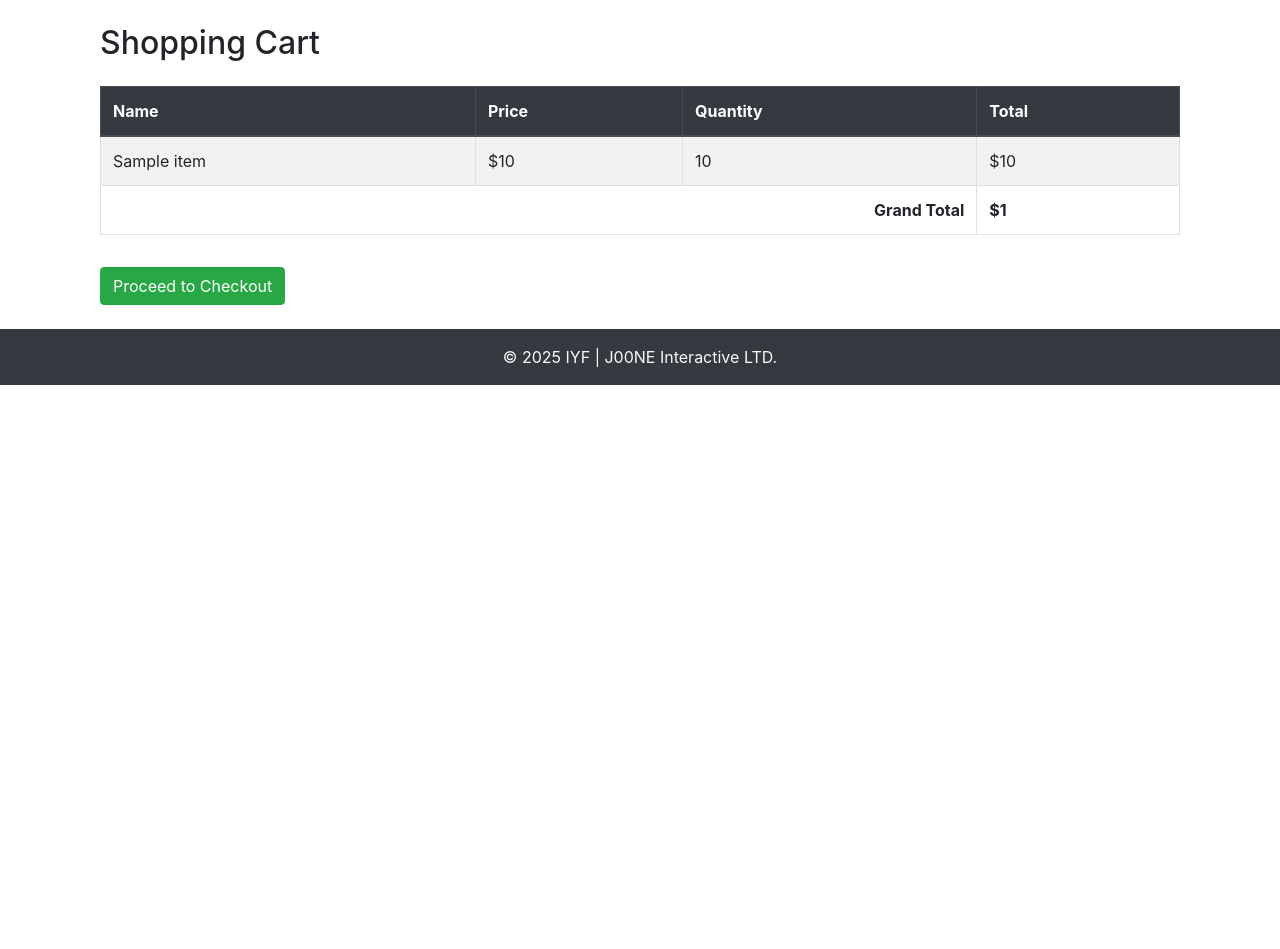
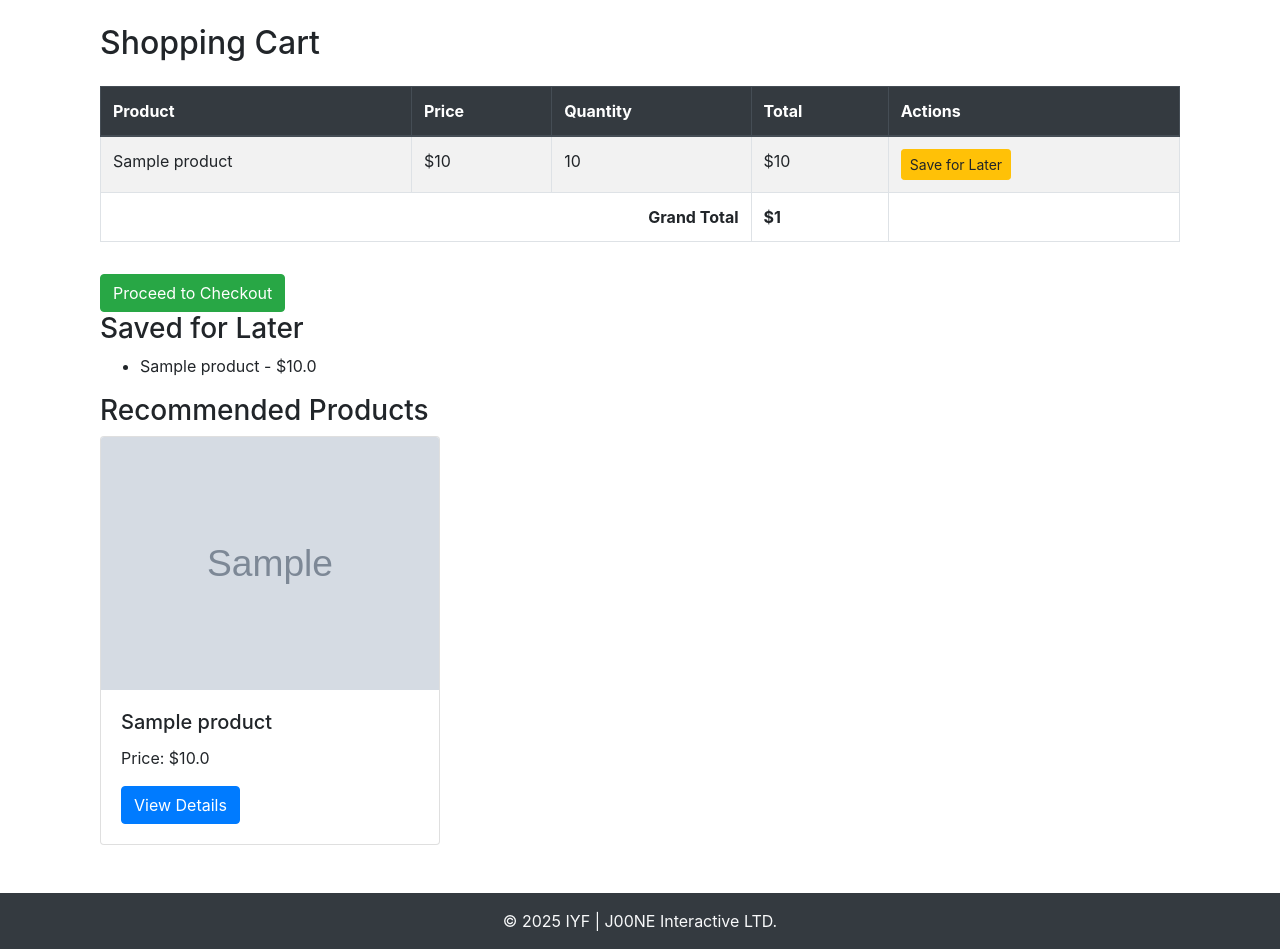
Before and after one commit to everjaydead/estore, a Flask app: template templates/cart.html in a window 1280 px wide. Shown: the part 56-1005 px from the top of the page. Before the commit the page ends 441 px from the top, so only its background shows below. Run offline with Flask 3, Linux system fonts and the light colour scheme; tables that the repository leaves empty hold one stand-in row (values such as "Sample post"); the template is opened without the code that fills it: values that come from a table or form of the project are taken from there, most other values are stand-ins (such as "Sample title", 1, 10 or a date in 2020); grey boxes marked "Sample" are stand-in pictures; some libraries are stand-ins or nearby versions.

Commit message:
Enhance cart functionality: Save for Later and Cart Item Recommendations

```diff
--- a/templates/cart.html
+++ b/templates/cart.html
@@ -9,19 +9,25 @@
     <table class="table table-striped table-bordered">
         <thead class="thead-dark">
             <tr>
-                <th>Name</th>
+                <th>Product</th>
                 <th>Price</th>
                 <th>Quantity</th>
                 <th>Total</th>
+                <th>Actions</th>
             </tr>
         </thead>
         <tbody>
             {% for item in cart_items %}
             <tr>
-                <td>{{ item.name }}</td>
-                <td>${{ item.price }}</td>
+                <td>{{ item.product.name }}</td>
+                <td>${{ item.product.price }}</td>
                 <td>{{ item.quantity }}</td>
                 <td>${{ item.total }}</td>
+                <td>
+                    <form action="{{ url_for('save_for_later', product_id=item.product.id) }}" method="post" style="display:inline;">
+                        <button type="submit" class="btn btn-warning btn-sm">Save for Later</button>
+                    </form>
+                </td>
             </tr>
             {% endfor %}
             <tr>
@@ -34,5 +40,38 @@
     {% else %}
     <p>Your cart is empty!</p>
     {% endif %}
+
+    <!-- Saved for Later Items -->
+    <h3>Saved for Later</h3>
+    {% if saved_items %}
+    <ul>
+        {% for saved in saved_items %}
+        <li>{{ saved.product.name }} - ${{ saved.product.price }}</li>
+        {% endfor %}
+    </ul>
+    {% else %}
+    <p>No items saved for later.</p>
+    {% endif %}
+
+    <!-- Recommendations Based on Cart -->
+    <h3>Recommended Products</h3>
+    {% if recommendations %}
+    <div class="row">
+        {% for product in recommendations %}
+        <div class="col-md-4">
+            <div class="card mb-4">
+                <img src="{{ url_for('static', filename=product.image) }}" class="card-img-top" alt="{{ product.name }}">
+                <div class="card-body">
+                    <h5 class="card-title">{{ product.name }}</h5>
+                    <p class="card-text">Price: ${{ product.price }}</p>
+                    <a href="{{ url_for('view_product', id=product.id) }}" class="btn btn-primary">View Details</a>
+                </div>
+            </div>
+        </div>
+        {% endfor %}
+    </div>
+    {% else %}
+    <p>No recommendations at this time.</p>
+    {% endif %}
 </div>
 {% endblock %}
```
